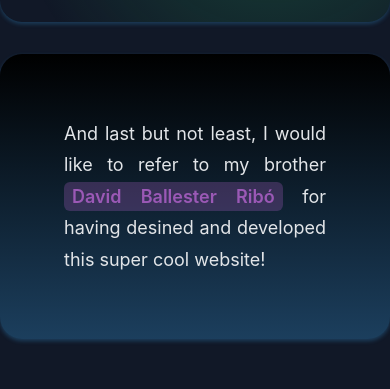
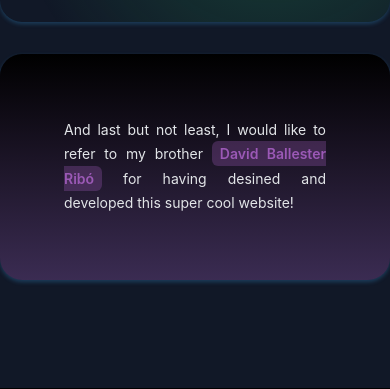
Before and after one commit to victorballester7/victorballester7.github.io, an Astro site: page / in a window 390 px wide. Shown: the part 2600-2989 px from the top of the page. Built offline with nearby package versions, Linux system fonts and the light colour scheme; Astro itself is replaced by a stand-in of ours.

Commit message:
changed gradient david and updated mobile version

```diff
--- a/src/styles/index.css
+++ b/src/styles/index.css
@@ -414,6 +414,24 @@ main section:nth-of-type(3) address a.telegram:hover svg path:last-child { fill:
 main section:nth-of-type(3) address a:hover svg  {fill: var(--color-white); }
 
 
+/* === ABOUT ARTICLE === */
+main section:nth-of-type(4) {
+    background: linear-gradient(180deg, var(--color-black) 0%, var(--color-tertiary-opacity) 100%);
+    border-radius: var(--border-radius-2xl);
+    padding: var(--space-5xl);
+    box-shadow: var(--shadow-sm) var(--color-primary-opacity);
+    overflow: hidden;
+}
+
+main section:nth-of-type(4) {
+    font-size: var(--font-size-md);
+    line-height: var(--line-height-relaxed);
+    margin-bottom: var(--space-2xl);
+    text-align: justify;
+    color: var(--color-gray-200);
+}
+
+
 @media (max-width: 768px) {
     /* === PRESENTATION === */
     main section:first-of-type {
@@ -488,7 +506,7 @@ main section:nth-of-type(3) address a:hover svg  {fill: var(--color-white); }
         font-size: var(--font-size-base);
     }
 
-    main article p {
+    main article p, main section:nth-of-type(2) p, main section:nth-of-type(3) p, main section:nth-of-type(4) p {
         font-size: var(--font-size-sm);
     }
 
@@ -516,14 +534,6 @@ main section:nth-of-type(3) address a:hover svg  {fill: var(--color-white); }
         font-size: var(--font-size-xl);
     }
 
-    main section:nth-of-type(2) p {
-        font-size: var(--font-size-sm);
-    }
-
-    main section:nth-of-type(3) p {
-        font-size: var(--font-size-sm);
-    }
-
     main section:nth-of-type(3) address a {
         font-size: var(--font-size-base);
         padding: var(--space-lg);
@@ -534,20 +544,3 @@ main section:nth-of-type(3) address a:hover svg  {fill: var(--color-white); }
         height: 24px;
     }
 }
-
-/* === ABOUT ARTICLE === */
-main section:nth-of-type(4) {
-    background: linear-gradient(180deg, var(--color-black) 0%, var(--color-primary-opacity) 100%);
-    border-radius: var(--border-radius-2xl);
-    padding: var(--space-5xl);
-    box-shadow: var(--shadow-sm) var(--color-primary-opacity);
-    overflow: hidden;
-}
-
-main section:nth-of-type(4) {
-    font-size: var(--font-size-md);
-    line-height: var(--line-height-relaxed);
-    margin-bottom: var(--space-2xl);
-    text-align: justify;
-    color: var(--color-gray-200);
-}
```
